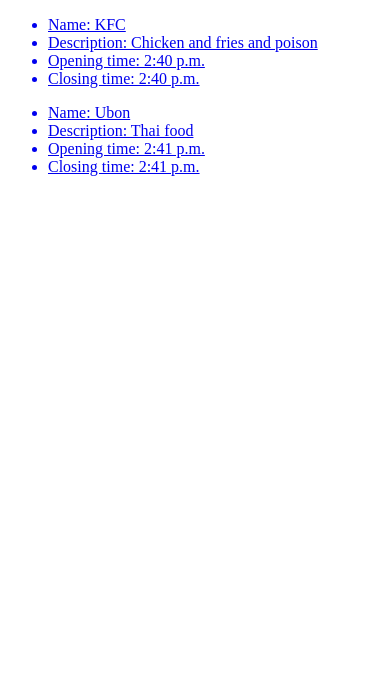
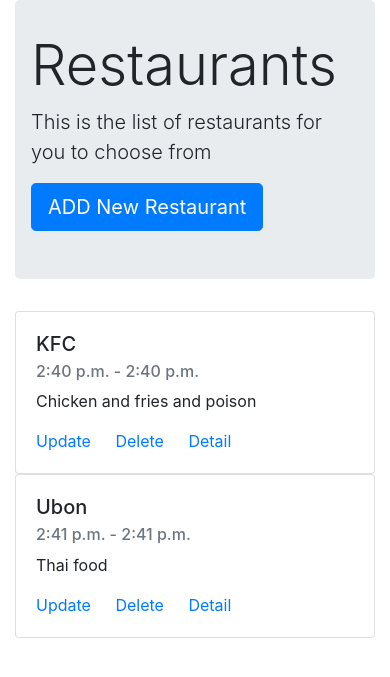
Before and after one commit to aalfahad/Foodhub, a Django app: page /list/ in a window 390 px wide. Shown: the top 677 px of the page. Run offline with Django 3.2, Linux system fonts and the light colour scheme; data comes from the database, SQL or seed files in the repository; both versions use the stored data as it was after the commit; some libraries are stand-ins or nearby versions.

Commit message:
created a reqs file

```diff
--- a/foodhub/settings.py
+++ b/foodhub/settings.py
@@ -38,7 +38,10 @@
     'django.contrib.messages',
     'django.contrib.staticfiles',
     'restaurants',
+    'crispy_forms',
 ]
+
+CRISPY_TEMPLATE_PACK = 'bootstrap4'
 
 MIDDLEWARE = [
     'django.middleware.security.SecurityMiddleware',
--- a/foodhub/urls.py
+++ b/foodhub/urls.py
@@ -23,7 +23,8 @@
     path('list/', views.list, name="restaurant_list"),
     path('restaurant_detail/<int:restaurant_id>/', views.detail, name="restaurant_detail"),
     path('create/',views.create,name="restaurant_create"),
-    path('update/',views.update,name="restaurant_update")
+    path('update/<int:restaurant_id>/',views.update,name="restaurant_update"),
+    path('delete/<int:restaurant_id>/',views.delete,name="restaurant_delete")
 
     # path('burgermenu_list_page/', views.burger_menu_list),
 
--- /dev/null
+++ b/reqs.txt
@@ -0,0 +1,3 @@
+Django==2.0.2
+django-crispy-forms==1.7.0
+pytz==2018.3
--- a/restaurants/templates/base.html
+++ b/restaurants/templates/base.html
@@ -5,12 +5,18 @@
 	<title>
 	{% block the_title %}
 
-	{% endblock the_title %}</title>
+	{% endblock the_title %}
+	</title>
+<link rel="stylesheet" href="https://maxcdn.bootstrapcdn.com/bootstrap/4.0.0/css/bootstrap.min.css" integrity="sha384-Gn5384xqQ1aoWXA+058RXPxPg6fy4IWvTNh0E263XmFcJlSAwiGgFAW/dAiS6JXm" crossorigin="anonymous">
 </head>
 <body>
+	<div class="container">
 	{% block content %}
 
 	{% endblock content %}
-
+	</div>
+<script src="https://code.jquery.com/jquery-3.2.1.slim.min.js" integrity="sha384-KJ3o2DKtIkvYIK3UENzmM7KCkRr/rE9/Qpg6aAZGJwFDMVNA/GpGFF93hXpG5KkN" crossorigin="anonymous"></script>
+<script src="https://cdnjs.cloudflare.com/ajax/libs/popper.js/1.12.9/umd/popper.min.js" integrity="sha384-ApNbgh9B+Y1QKtv3Rn7W3mgPxhU9K/ScQsAP7hUibX39j7fakFPskvXusvfa0b4Q" crossorigin="anonymous"></script>
+<script src="https://maxcdn.bootstrapcdn.com/bootstrap/4.0.0/js/bootstrap.min.js" integrity="sha384-JZR6Spejh4U02d8jOt6vLEHfe/JQGiRRSQQxSfFWpi1MquVdAyjUar5+76PVCmYl" crossorigin="anonymous"></script>
 </body>
 </html>
--- a/restaurants/templates/restaurant_create.html
+++ b/restaurants/templates/restaurant_create.html
@@ -1,4 +1,6 @@
 {% extends "base.html" %}
+
+{% load crispy_forms_tags %}
 
 {% block the_title %}
 Create
@@ -7,8 +9,8 @@
 {% block content %}
 	<form action="{% url 'restaurant_create' %}" method="POST">
 		{% csrf_token %}
-		{{create_form.as_p}}
-		<input type="submit" value="Create">
+		{{create_form|crispy}}
+		<input type="submit" value="Create" class="btn btn-outline-success">
 	</form>
 
 {% endblock content%}
--- a/restaurants/templates/restaurant_list.html
+++ b/restaurants/templates/restaurant_list.html
@@ -1,19 +1,31 @@
 {% extends "base.html" %}
 
 {% block the_title %}
-	Restaurant list
+	the list of Restaurants
 {% endblock the_title %}
 
 {% block content%}
+<div class="jumbotron">
+  <h1 class="display-4">Restaurants</h1>
+  <p class="lead">This is the list of restaurants for you to choose from</p>
+  <p class="lead">
+    <a class="btn btn-primary btn-lg" href="{% url 'restaurant_create' %}" role="button">ADD New Restaurant</a>
+  </p>
+</div>
+<div class="row">
 	{% for item in restaurants %}
-	<a href="{% url 'restaurant_detail' restaurant_id=item.id %}">
-	<ul>
-		<li>Name: {{item.name}}</li>
-		<li>Description: {{item.description}}</li>
-		<li>Opening time: {{item.opening_time}}</li>
-		<li>Closing time: {{item.closing_time}}</li>
-	</ul>
-    </a>
+		<div class="col-md-6">
+			<div class="card">
+			  <div class="card-body">
+			    <h5 class="card-title">{{item.name}}</h5>
+			    <h6 class="card-subtitle mb-2 text-muted">{{item.opening_time}} - {{item.closing_time}}</h6>
+			    <p class="card-text">{{item.description}}</p>
+			    <a href="{% url 'restaurant_update' restaurant_id=item.id %}" class="card-link">Update</a>
+			    <a href="{% url 'restaurant_delete' restaurant_id=item.id %}" class="card-link">Delete</a>
+			    <a href="{% url 'restaurant_detail' restaurant_id=item.id %}" class="card-link">Detail</a>
+			  </div>
+			</div>
+		</div>
 	{% endfor %}
-
+</div>
 {% endblock content%}
```
Also changed, not shown: restaurants/templates/restaurant_detail.html (+13 -12 lines), db.sqlite3.
